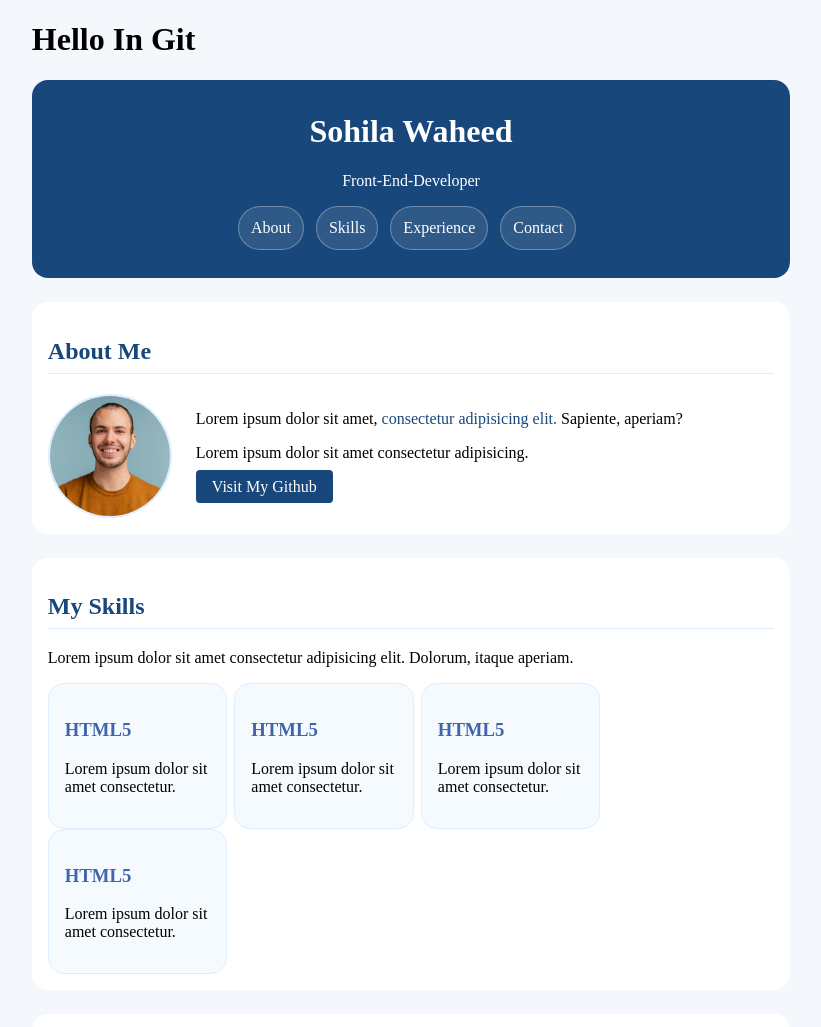
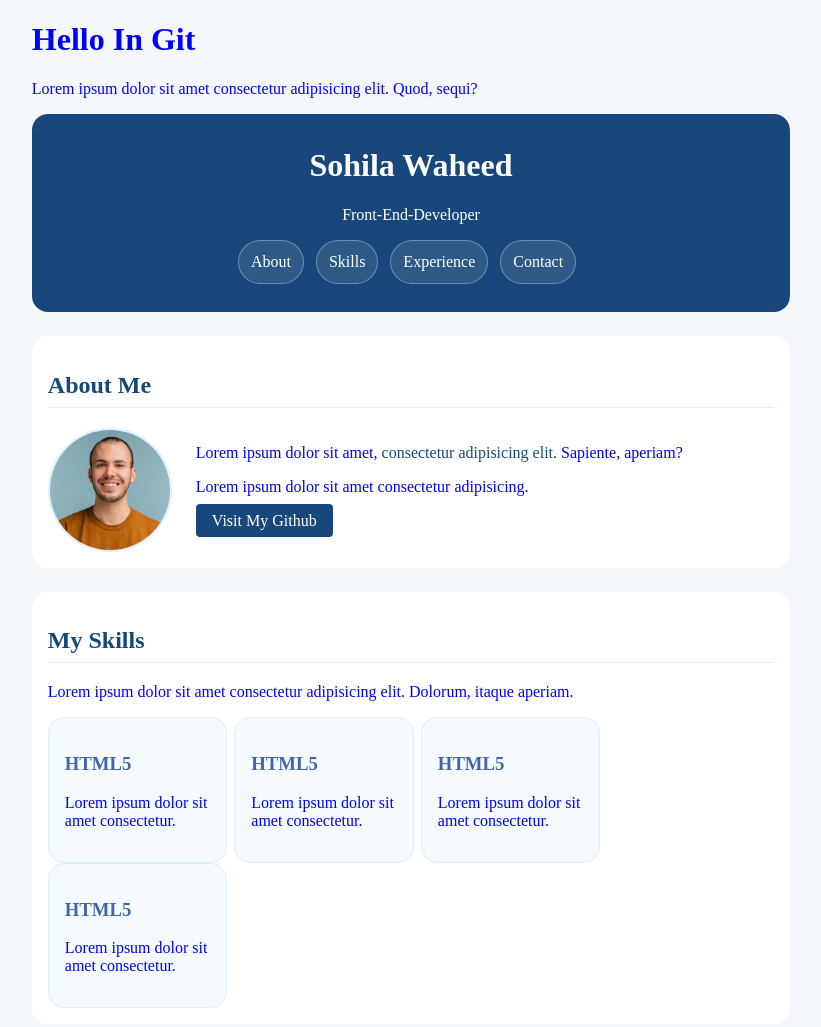
Before and after one commit to SohilaWahed/ass-1, a plain HTML site: page index.html in a window 1280 px wide. Shown: the top 1027 px of the page, without its empty margins (229-1050 px from the left). Drawn offline with Linux system fonts and the light colour scheme.

Commit message:
update html and css file and create test file

```diff
--- a/css/style.css
+++ b/css/style.css
@@ -7,6 +7,7 @@ body {
 main {
     width: 60%;
     margin: auto;
+    color:blue
 }
 
 .clear {
--- a/index.html
+++ b/index.html
@@ -12,6 +12,7 @@
 
     <main>
         <h1>Hello In Git</h1>
+        <p>Lorem ipsum dolor sit amet consectetur adipisicing elit. Quod, sequi?</p>
         <header>
             <h1>Sohila Waheed</h1>
             <p>Front-End-Developer</p>
```
Also changed, not shown: test.html (added, +11 -0 lines).
